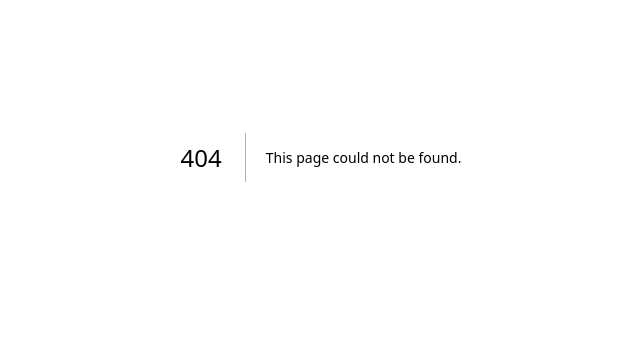
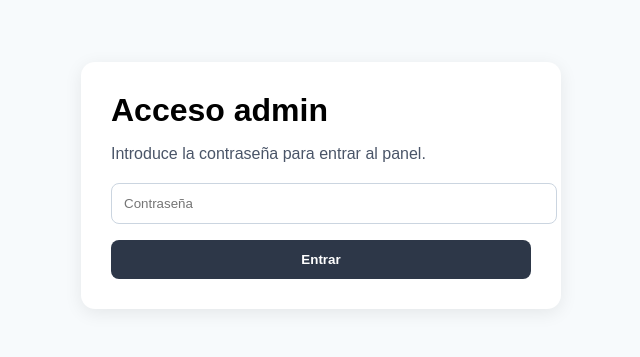
Before and after one commit to jrafael0064-collab/inkup-clone-quiz, a Next.js app: page /admin-login in a window 1280 px wide. Before the commit this address had no page. Shown: the part 243-600 px from the top of the page, without its empty margins (319-959 px from the left). Built offline with nearby package versions, Linux system fonts and the light colour scheme.

Commit message:
proteccion admin con login

```diff
--- /dev/null
+++ b/pages/admin-login.js
@@ -0,0 +1,96 @@
+import { useState } from "react"
+import { useRouter } from "next/router"
+
+export default function AdminLogin() {
+  const router = useRouter()
+  const from = typeof router.query.from === "string" ? router.query.from : "/admin"
+
+  const [password, setPassword] = useState("")
+  const [loading, setLoading] = useState(false)
+
+  const handleSubmit = async (e) => {
+    e.preventDefault()
+    setLoading(true)
+
+    const response = await fetch("/api/admin-login", {
+      method: "POST",
+      headers: {
+        "Content-Type": "application/json",
+      },
+      body: JSON.stringify({ password }),
+    })
+
+    const data = await response.json()
+
+    setLoading(false)
+
+    if (!response.ok) {
+      alert(data.error || "Contraseña incorrecta")
+      return
+    }
+
+    router.push(from)
+  }
+
+  return (
+    <div
+      style={{
+        minHeight: "100vh",
+        display: "flex",
+        justifyContent: "center",
+        alignItems: "center",
+        background: "#f7fafc",
+        padding: 20,
+        fontFamily: "Arial, sans-serif",
+      }}
+    >
+      <form
+        onSubmit={handleSubmit}
+        style={{
+          width: "100%",
+          maxWidth: 420,
+          background: "#fff",
+          padding: 30,
+          borderRadius: 14,
+          boxShadow: "0 4px 18px rgba(0,0,0,0.08)",
+        }}
+      >
+        <h1 style={{ marginTop: 0, marginBottom: 12 }}>Acceso admin</h1>
+        <p style={{ color: "#4a5568", marginBottom: 20 }}>
+          Introduce la contraseña para entrar al panel.
+        </p>
+
+        <input
+          type="password"
+          value={password}
+          onChange={(e) => setPassword(e.target.value)}
+          placeholder="Contraseña"
+          style={{
+            width: "100%",
+            padding: 12,
+            borderRadius: 8,
+            border: "1px solid #cbd5e0",
+            marginBottom: 16,
+          }}
+        />
+
+        <button
+          type="submit"
+          disabled={loading}
+          style={{
+            width: "100%",
+            padding: 12,
+            borderRadius: 8,
+            border: "none",
+            background: "#2d3748",
+            color: "#fff",
+            fontWeight: "bold",
+            cursor: "pointer",
+          }}
+        >
+          {loading ? "Entrando..." : "Entrar"}
+        </button>
+      </form>
+    </div>
+  )
+}
--- /dev/null
+++ b/pages/api/admin-login.js
@@ -0,0 +1,22 @@
+export default function handler(req, res) {
+  if (req.method !== "POST") {
+    return res.status(405).json({ error: "Método no permitido" })
+  }
+
+  const { password } = req.body
+
+  if (!process.env.ADMIN_PASSWORD) {
+    return res.status(500).json({ error: "Falta ADMIN_PASSWORD en variables de entorno" })
+  }
+
+  if (password !== process.env.ADMIN_PASSWORD) {
+    return res.status(401).json({ error: "Contraseña incorrecta" })
+  }
+
+  res.setHeader(
+    "Set-Cookie",
+    "admin-session=ok; Path=/; HttpOnly; SameSite=Lax; Max-Age=28800; Secure"
+  )
+
+  return res.status(200).json({ ok: true })
+}
--- a/pages/quiz/[id].js
+++ b/pages/quiz/[id].js
@@ -173,6 +173,7 @@ export default function QuizPage() {
           name: leadName,
           phone: leadPhone,
           data: answers
+          status: "nuevo"
         }
       ])
 
```
Also changed, not shown: middleware.js (added, +25 -0 lines), pages/admin/leads.js (+38 -3 lines), 1 other file (tests, documents, lock files or other folders).
